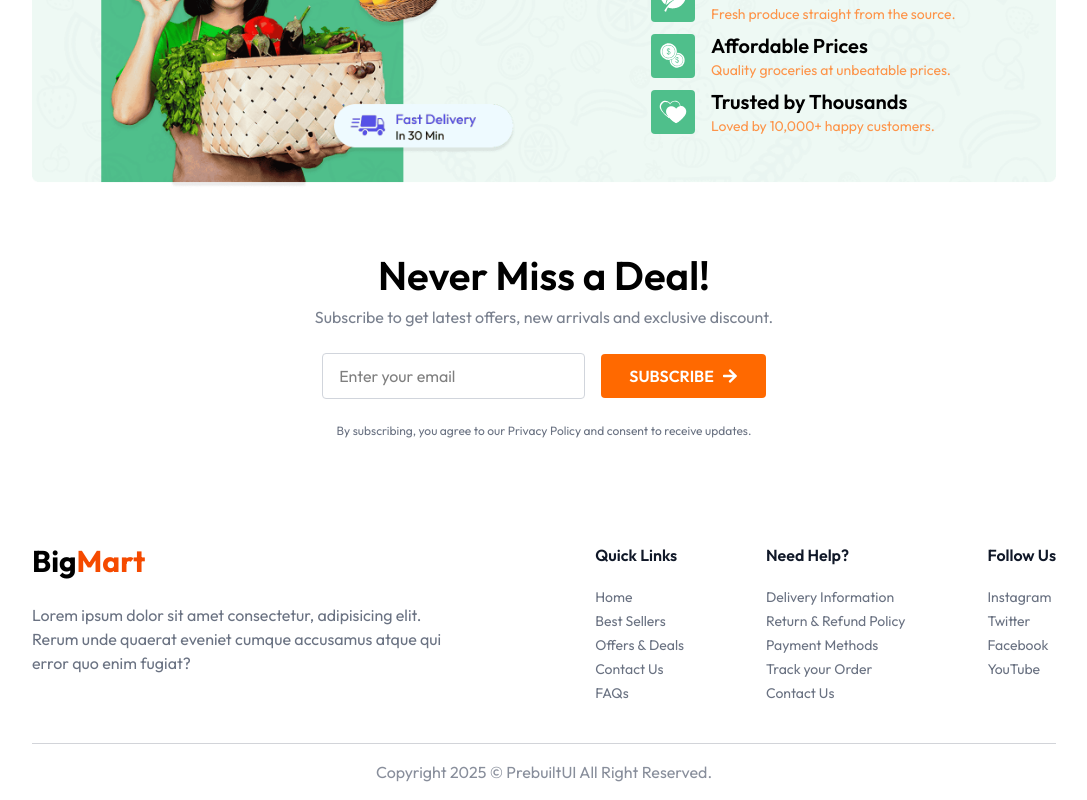
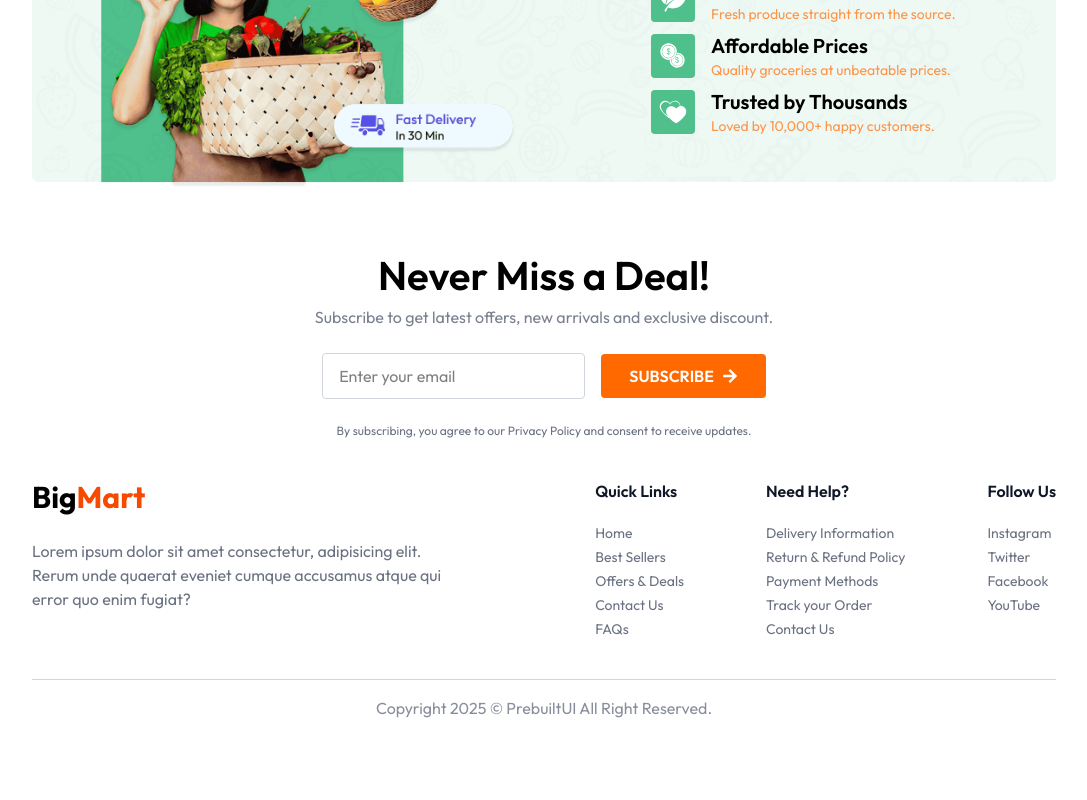
Before and after one commit to mukeshchau407/Grocery-Market, a React (Vite) app in the folder Frontend/: page / in a window 1280 px wide. Shown: the part 1600-2400 px from the top of the page, without its empty margins (96-1183 px from the left). After the commit the page ends 2336 px from the top, so only its background shows below. Built offline with nearby package versions, Linux system fonts and the light colour scheme.

Commit message:
initial commit

```diff
--- a/Frontend/src/App.jsx
+++ b/Frontend/src/App.jsx
@@ -3,6 +3,7 @@ import Navbar from "./components/Navbar.jsx";
 import { Route, Routes, useLocation } from "react-router-dom";
 import { Toaster } from "react-hot-toast";
 import Home from "./pages/Home.jsx";
+import Footer from "./components/Footer.jsx";
 const App = () => {
   const isSellerPath = useLocation().pathname.includes("seller");
   return (
@@ -16,6 +17,7 @@ const App = () => {
           <Route path="/" element={<Home />} />
         </Routes>
       </div>
+      {!isSellerPath && <Footer />}
     </div>
   );
 };
--- a/Frontend/src/components/Footer.jsx
+++ b/Frontend/src/components/Footer.jsx
@@ -21,7 +21,7 @@ const Footer = () => {
   ];
 
   return (
-    <div className="mt-16">
+    <div className="px-6 md:px-16 lg:px-24 xl:px-32">
       <div className="flex flex-col md:flex-row items-start justify-between gap-10 py-10 border-b border-gray-500/30 text-gray-500">
         <div>
           <h2 className="text-black font-bold text-3xl">
--- a/Frontend/src/pages/Home.jsx
+++ b/Frontend/src/pages/Home.jsx
@@ -4,7 +4,6 @@ import Categories from "../components/Categories";
 import BestSeller from "../components/BestSeller";
 import BottonBanner from "../components/BottonBanner";
 import NewsLetter from "../components/NewsLetter";
-import Footer from "../components/Footer";
 
 const Home = () => {
   return (
@@ -14,7 +13,6 @@ const Home = () => {
       <BestSeller />
       <BottonBanner />
       <NewsLetter />
-      <Footer />
     </div>
   );
 };
```
